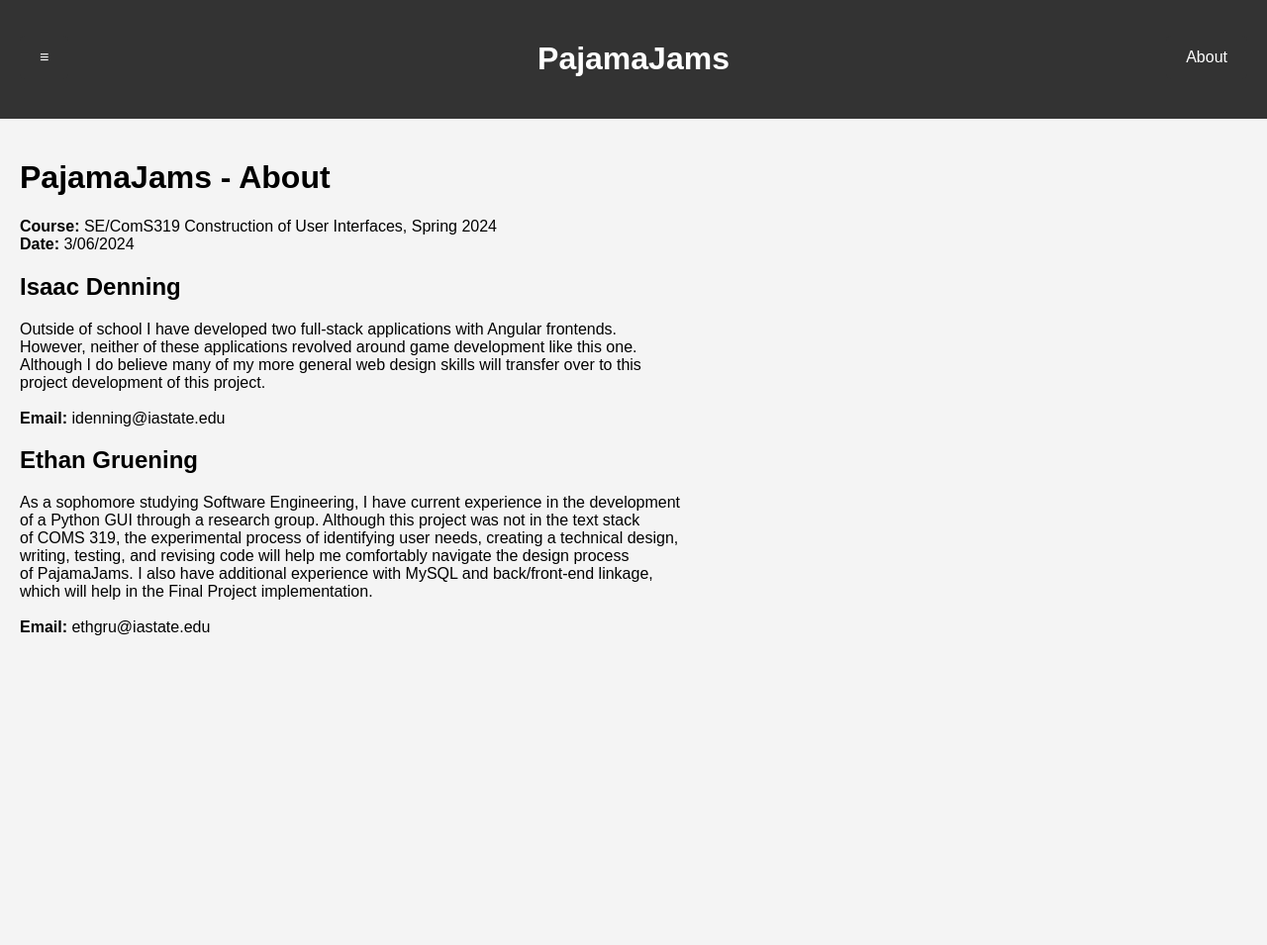
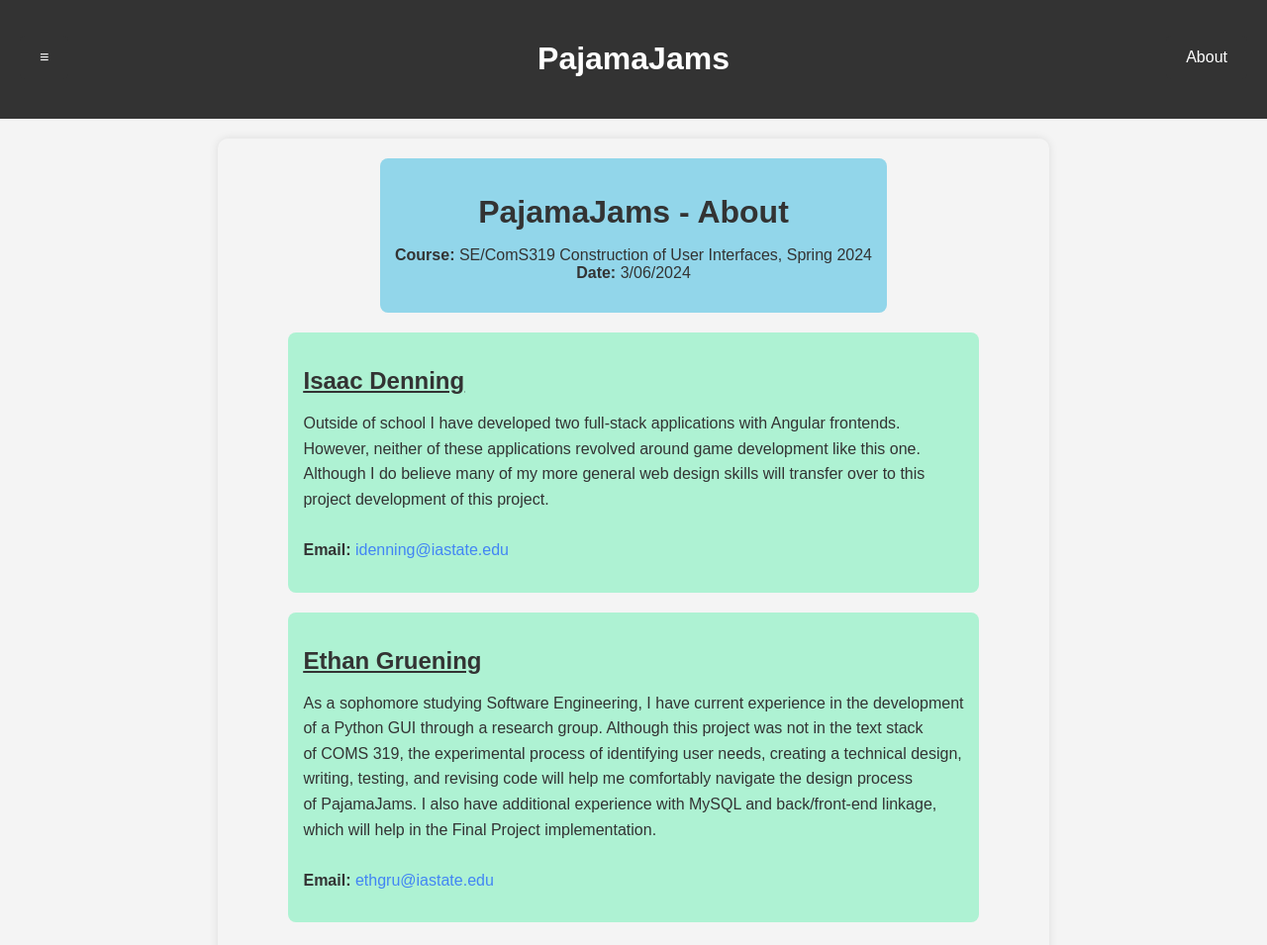
Before and after one commit to idenning2003/PajamaJams, a plain HTML site: page about.html in a window 1280 px wide. Shown: the whole page at 99% size. Before the commit the page ends 800 px from the top, so only its background shows below. Drawn offline with Linux system fonts and the light colour scheme.

Commit message:
tidied up folder names and about page

```diff
--- a/about.html
+++ b/about.html
@@ -1,23 +1,80 @@
 <!DOCTYPE html>
 <html lang="en">
+
 <head>
     <meta charset="UTF-8">
     <meta http-equiv="X-UA-Compatible" content="IE=edge">
     <meta name="viewport" content="width=device-width, initial-scale=1.0">
     <title>PajamaJams - About</title>
     <link rel="icon" type="image/x-icon" href="images/favicon.ico">
-    <link rel="stylesheet" href="css/style.css">
+    <link rel="stylesheet" href="styles/style.css">
     <!-- Author: Isaac Denning and Ethan Gruening
         Isaac ISU Netid : idenning@iastate.edu
         Ethan ISU Netid : ethgru@iastate.edu
         Date : March 6th, 2023 -->
     <style>
+        body {
+            font-family: 'Arial', sans-serif;
+            background-color: #f4f4f4;
+            color: #333;
+            margin: 0;
+            padding: 0;
+        }
 
         #aboutInfo {
-            display: block;
+            max-width: 800px;
+            margin: 20px auto;
+            padding: 20px;
+            box-shadow: 0 0 10px rgba(0, 0, 0, 0.1);
+            border-radius: 10px;
+        }
+
+        #titleBox{
+            background-color: #92d6ea;
+            padding: 15px;
+            margin-bottom: 20px;
+            border-radius: 8px;
+        }
+        #nameBox {
+            background-color: #aef2d3;
+            padding: 15px;
+            margin-bottom: 20px;
+            border-radius: 8px;
+        }
+
+        #titleBox {
+            text-align: center;
+        }
+
+        #pageTitle {
+            margin-bottom: 10px;
+        }
+
+        #sectionTitle {
+            text-decoration: underline;
+            margin-bottom: 5px;
+        }
+
+        #contentText {
+            line-height: 1.6;
+            margin-bottom: 15px;
+        }
+
+        #boldText {
+            font-weight: bold;
+        }
+
+        #emailLink {
+            color: #4285f4;
+            text-decoration: none;
+        }
+
+        #emailLink:hover {
+            text-decoration: underline;
         }
     </style>
 </head>
+
 <body>
     <header>
         <h1 class="unselectable"><a href="index.html" style="text-decoration: none; color: inherit;">PajamaJams</a></h1>
@@ -26,29 +83,38 @@
     </header>
 
     <main id="aboutInfo">
-        <h1>PajamaJams - About</h1>
+        <div id="titleBox">
+            <h1 id="pageTitle">PajamaJams - About</h1>
             <p>
-            <b>Course:</b> SE/ComS319 Construction of User Interfaces, Spring 2024 <br>
-            <b>Date:</b> 3/06/2024
+                <span id="boldText">Course:</span> SE/ComS319 Construction of User Interfaces, Spring 2024 <br>
+                <span id="boldText">Date:</span> 3/06/2024
             </p>
-        <h2>Isaac Denning</h2>
-        <p>
+        </div>
+
+        <div id="mainBox">
+            <div id="nameBox">
+                <h2 id="sectionTitle"><u>Isaac Denning</u></h2>
+                <p id="contentText">
                     Outside of school I have developed two full-stack applications with Angular frontends. <br>
                     However, neither of these applications revolved around game development like this one. <br>
                     Although I do believe many of my more general web design skills will transfer over to this <br>
                     project development of this project. <br><br>
-            <b>Email:</b> idenning@iastate.edu
+                    <span id="boldText">Email:</span> <a id="emailLink" href="mailto:idenning@iastate.edu">idenning@iastate.edu</a>
                 </p>
-        <h2>Ethan Gruening</h2>
-        <p>
+            </div>
+            <div id="nameBox">
+                <h2 id="sectionTitle"><u>Ethan Gruening</u></h2>
+                <p id="contentText">
                     As a sophomore studying Software Engineering, I have current experience in the development <br>
                     of a Python GUI through a research group. Although this project was not in the text stack <br>
                     of COMS 319, the experimental process of identifying user needs, creating a technical design, <br>
                     writing, testing, and revising code will help me comfortably navigate the design process <br>
                     of PajamaJams. I also have additional experience with MySQL and back/front-end linkage, <br>
                     which will help in the Final Project implementation. <br><br>
-            <b>Email:</b> ethgru@iastate.edu
+                    <span id="boldText">Email:</span> <a id="emailLink" href="mailto:ethgru@iastate.edu">ethgru@iastate.edu</a>
                 </p>
+            </div>
+        </div>
     </main>
 
     <div id="hamburgerDropdown">
@@ -65,4 +131,5 @@
     <script src="js/index.js"></script>
     <script src="js/main.js"></script>
 </body>
+
 </html>
```
Also changed, not shown: games/charades.html (+1 -1 lines), games/kiss-marry-kill.html (+1 -1 lines), games/never-have-i-ever.html (+1 -1 lines), games/paranoia.html (+1 -1 lines), games/pictionary.html (+1 -1 lines), games/smash-or-pass.html (+1 -1 lines), games/storytime.html (+1 -1 lines), games/truth-or-dare.html (+1 -1 lines), games/would-you-rather.html (+1 -1 lines), styles/style.css (renamed from css/style.css). Lines whose indentation alone changed are shown as unchanged.
